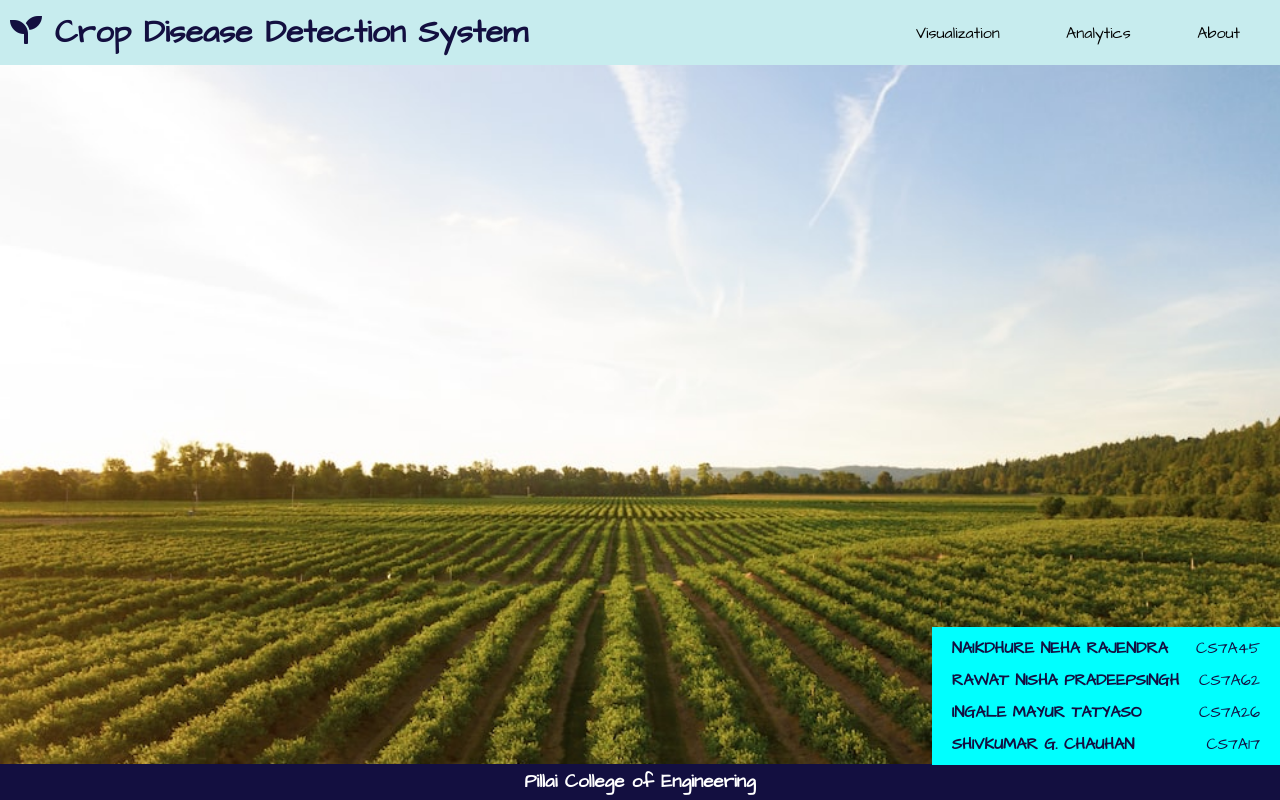
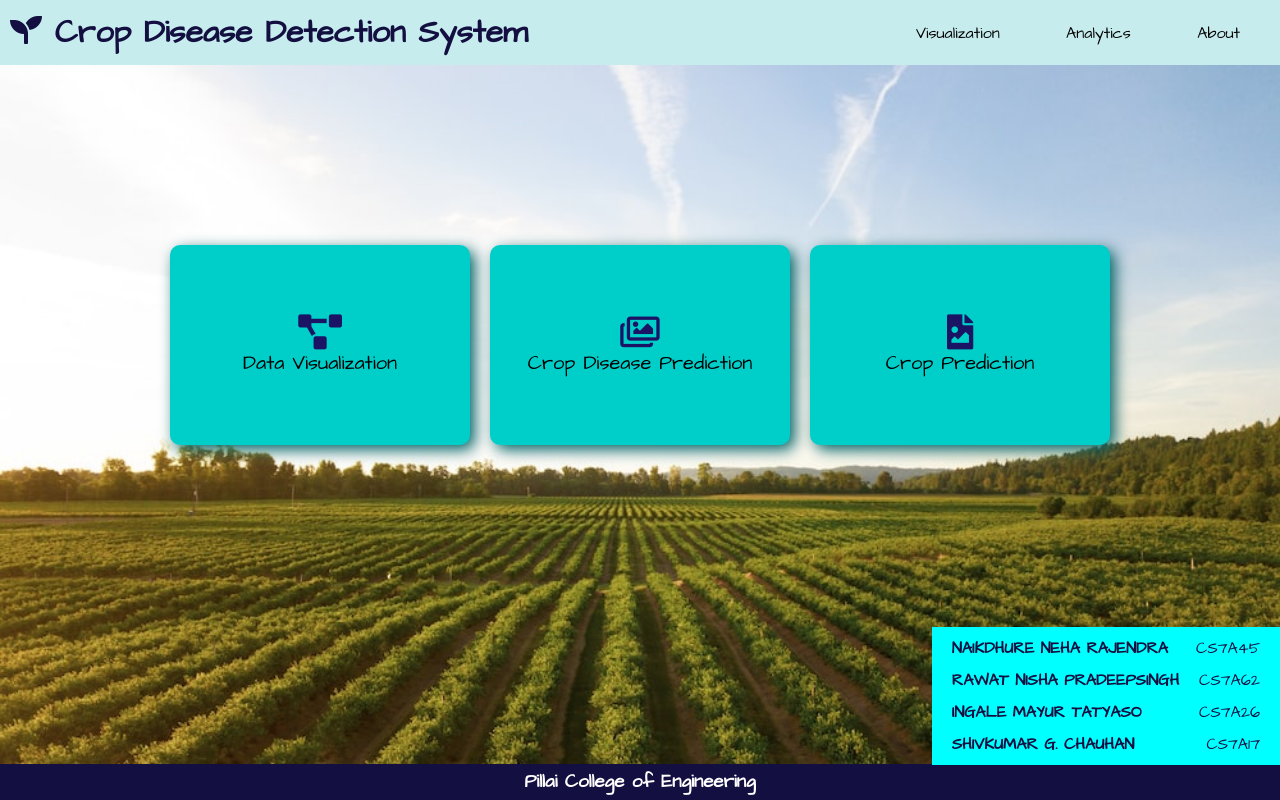
Before and after one commit to RawatNisha/Smart-Agriculture-monitoring-and-suggestion-System-using-IOT-and-Machine-Learning, a Flask app: page / in a window 1280 px wide. Run offline with Flask 2, Linux system fonts and the light colour scheme; some web fonts are replaced.

Commit message:
Crop Disease Detection System is initialized with GUI

```diff
--- a/Crop Disease Detection System/App/index.py
+++ b/Crop Disease Detection System/App/index.py
@@ -16,6 +16,12 @@ def visualization():
 @app.route('/analytics')
 def analytics():
     return render_template('analytics.html')
+@app.route('/detection')
+def detection():
+    return render_template('crop_disease_prediction.html')
+@app.route('/prediction')
+def prediction():
+    return render_template('crop_prediction.html')
 
 
 
--- a/Crop Disease Detection System/App/static/styles/components/footer.css
+++ b/Crop Disease Detection System/App/static/styles/components/footer.css
@@ -1,5 +1,5 @@
 footer {
-	position: absolute;
+	position: fixed;
 	bottom: 0;
 	width: 100%;
 	text-align: center;
--- a/Crop Disease Detection System/App/static/styles/components/header.css
+++ b/Crop Disease Detection System/App/static/styles/components/header.css
@@ -15,3 +15,22 @@ header nav a{
     padding: 10px;
     margin: 0 20px;
 }
+
+
+@media screen and (max-width:768px) {
+    header h1{
+        font-size: 1em;
+    }
+    header nav{
+        width: 100%;
+        display: flex;
+        justify-content: center;
+        margin-top: 10px;
+        align-items: center;
+    }
+    header nav a{
+        padding: 10px;
+        margin: 0 10px;
+        font-size: 12px;
+    }
+}
--- a/Crop Disease Detection System/App/static/styles/home.css
+++ b/Crop Disease Detection System/App/static/styles/home.css
@@ -0,0 +1,33 @@
+.home_section{
+    display: flex;
+    justify-content: center;
+    align-items: center;
+    min-height: 70vh;
+    flex-wrap: wrap;
+}
+
+.home_section .dectecton_nav{
+    width: 300px;
+    height: 200px;
+    padding: 10px;
+    margin:10px;
+    display: flex;
+    flex-direction: column;
+    justify-content: center;
+    align-items: center;
+    background: #00cec9;
+    font-size: 20px;
+    border-radius: 10px;
+    box-shadow: 5px 5px 15px #006266;
+    cursor: pointer;
+}
+.home_section .dectecton_nav i{
+    font-size: 35px;
+    color: #1B1464;
+}
+
+.home_section .dectecton_nav:hover{
+    transform: scale(1.1);
+    background-color: aqua;
+
+}
--- a/Crop Disease Detection System/App/static/styles/index.css
+++ b/Crop Disease Detection System/App/static/styles/index.css
@@ -14,7 +14,8 @@
 	text-decoration: none;
     font-family: 'Ubuntu Condensed', sans-serif, 'Times New Roman', Times, serif;
 	font-family: 'Architects Daughter', cursive;
-
+	word-wrap: break-word;
+	transition: all 0.2s;
 }
 
 body {
--- /dev/null
+++ b/Crop Disease Detection System/App/templates/crop_disease_prediction.html
@@ -0,0 +1,5 @@
+{% include '/components/default_start.html' %}
+    {% include '/components/header.html' %}
+    detection
+    {% include '/components/footer.html' %}
+{% include '/components/default_end.html' %}
--- /dev/null
+++ b/Crop Disease Detection System/App/templates/crop_prediction.html
@@ -0,0 +1,5 @@
+{% include '/components/default_start.html' %}
+    {% include '/components/header.html' %}
+    prediction
+    {% include '/components/footer.html' %}
+{% include '/components/default_end.html' %}
--- a/Crop Disease Detection System/App/templates/index.html
+++ b/Crop Disease Detection System/App/templates/index.html
@@ -1,5 +1,24 @@
 {% include '/components/default_start.html' %}
     {% include '/components/header.html' %}
 
+
+
+        <div class="home_section">
+            <div class="dectecton_nav">
+                <i class="fas fa-project-diagram"></i>
+                <a href="/visualization">Data Visualization</a>
+            </div>
+            <div class="dectecton_nav">
+                <i class="far fa-images"></i>
+                <a href="/detection">Crop Disease Prediction</a>
+            </div>
+            <div class="dectecton_nav">
+                <i class="fas fa-file-image"></i>
+                <a href="/prediction">Crop Prediction</a>
+            </div>
+        </div>
+
+
+
     {% include '/components/footer.html' %}
 {% include '/components/default_end.html' %}
```
Also changed, not shown: Crop Disease Detection System/App/static/images/crop_image1.jpg (added).
